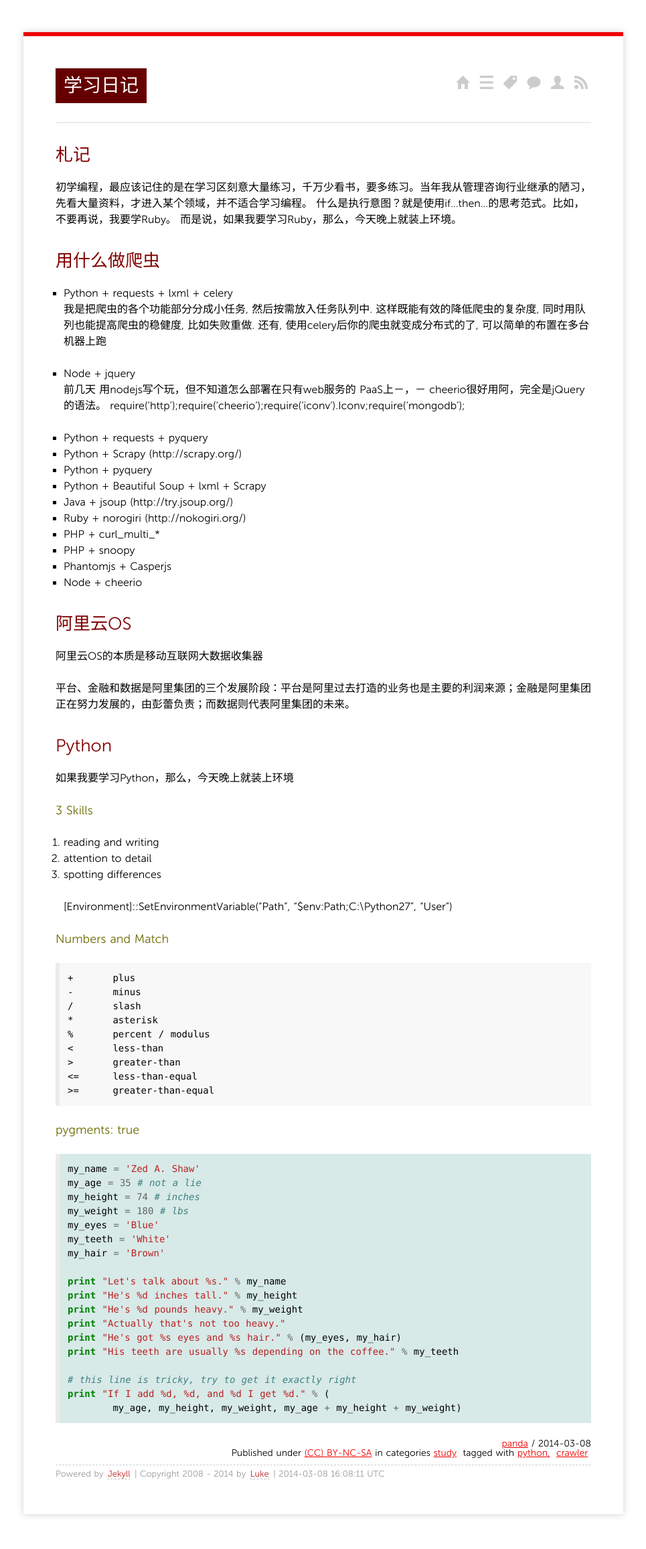
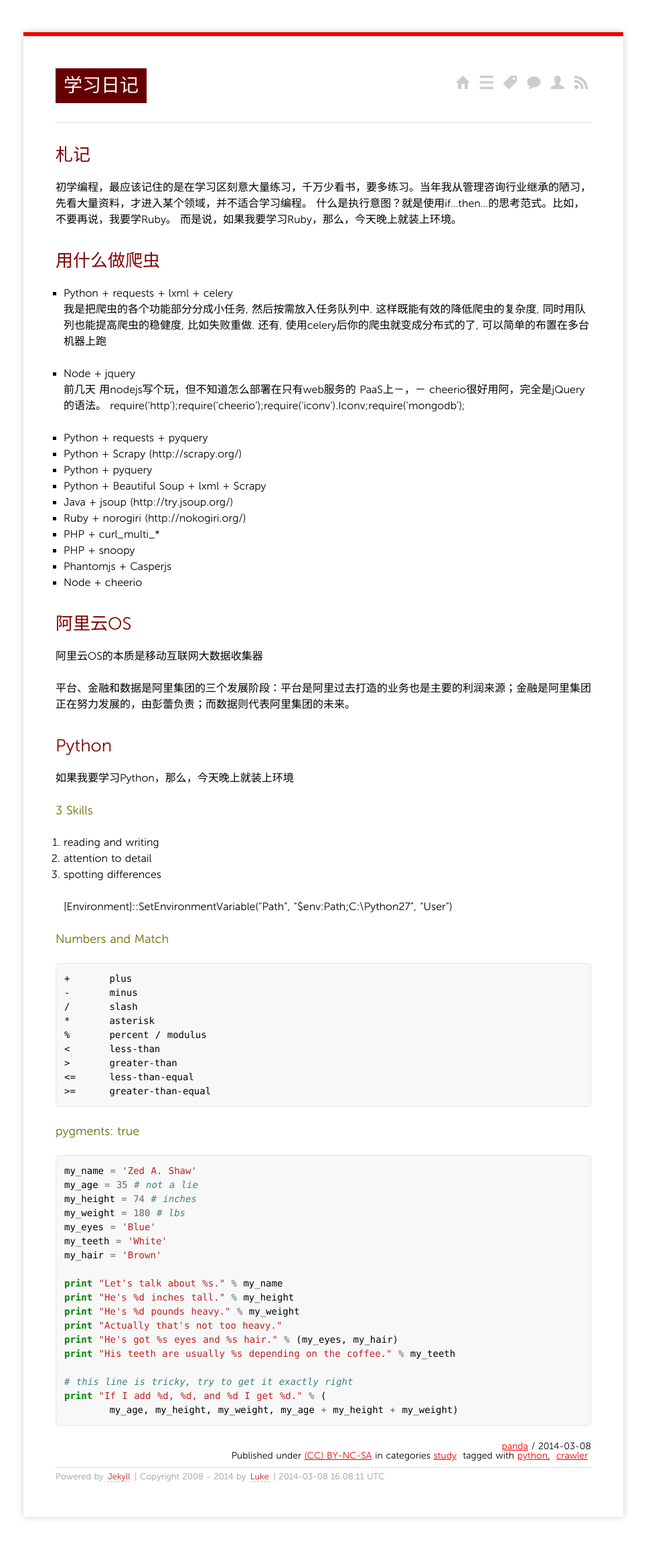
Before and after one commit to yujialive/yujialive.github.io, a Jekyll site: the page built from _posts/2014/2014-03-08-daily-notes.md, in a window 1280 px wide. Shown: the whole page at 67% size, without its empty margins (157-1122 px from the left). Built offline with Jekyll 4.4.1, drawn with Linux system fonts in a browser that asks for light colours; Markdown is read by kramdown in place of the engine named in the settings; comment, search, counter and statistics services are not loaded.

Commit message:
daily updates

```diff
--- a/media/css/highlight.css
+++ b/media/css/highlight.css
@@ -1,5 +1,4 @@
 .highlight .hll { background-color: #ffffcc }
-.highlight  { background: #f8f8f8; }
 .highlight .c { color: #408080; font-style: italic } /* Comment */
 .highlight .err { border: 1px solid #FF0000 } /* Error */
 .highlight .k { color: #008000; font-weight: bold } /* Keyword */
--- a/media/css/screen.css
+++ b/media/css/screen.css
@@ -126,14 +126,15 @@ dt {
     font-weight: 700;
 }
 pre {
-    border-left: 6px solid #edebea;
+    border-radius: 5px;
+    border: 1px solid #e5e5e5;
     overflow: auto;
     font-family: Menlo, Consolas, "Courier New", Courier, "Liberation Mono", monospace;;
     font-size: 14px;
     padding: 12px;
     margin: 0 0 24px;
     line-height: 1.5em;
-	background-color: #D7EAE8;
+	background: #f8f8f8;
 }
 p code {
     font-family: Menlo, Consolas, "Courier New", Courier, "Liberation Mono", monospace;
```
